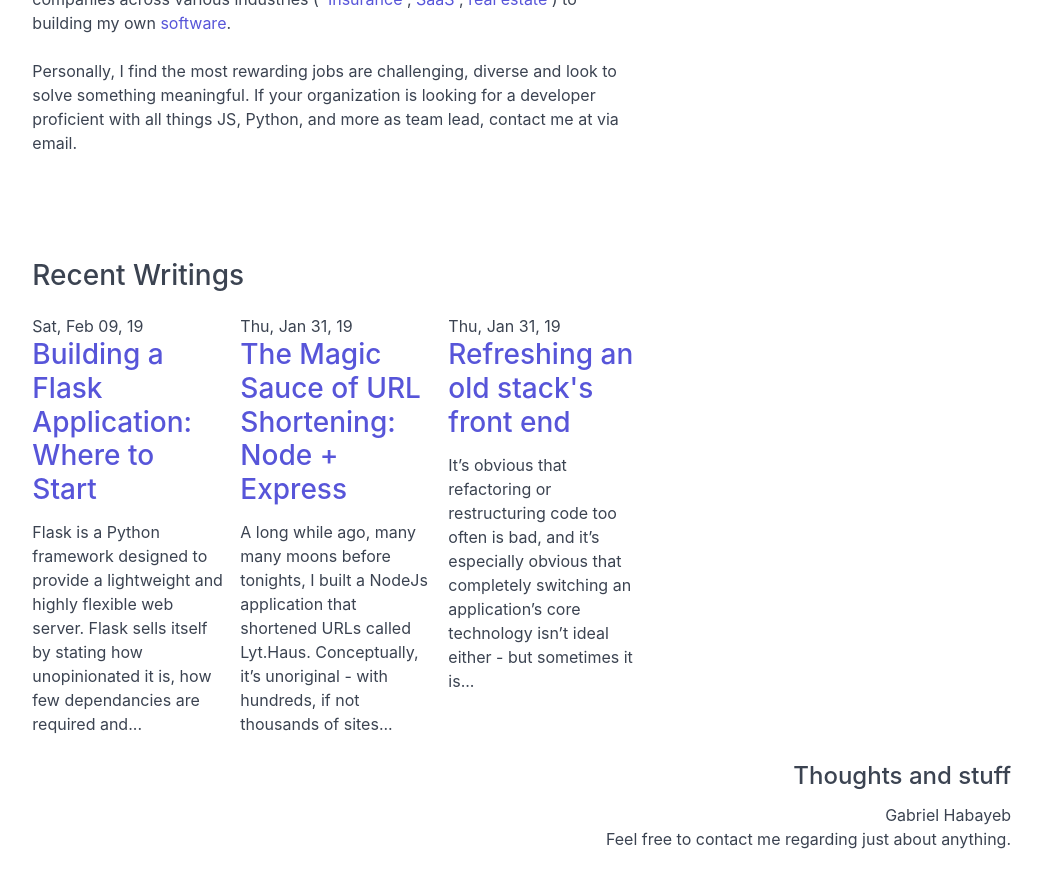
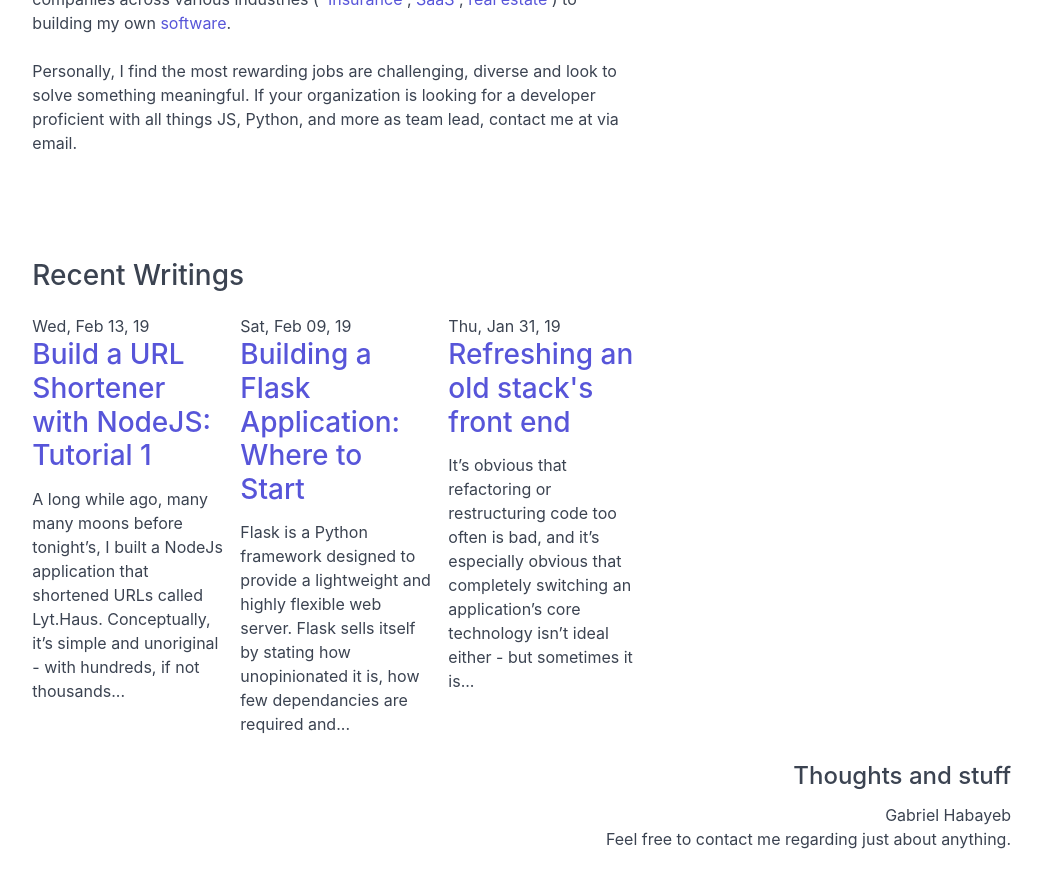
Before and after one commit to gabehab/gabehab.github.io, a Jekyll site: the page built from index.md, in a window 1280 px wide and 900 px high, scrolled down 754 px. Shown: the top 888 px of the window, without its empty margins (197-1239 px from the left). Built offline with Jekyll 4.4.1, drawn with Linux system fonts in a browser that asks for light colours; part of the change alters nothing that is shown.

Commit message:
Update 2019-02-13-nodejs-url-shortener-tutorial.md

```diff
--- a/_posts/2019-02-13-nodejs-url-shortener-tutorial.md
+++ b/_posts/2019-02-13-nodejs-url-shortener-tutorial.md
@@ -1,13 +1,43 @@
 ---
 layout: post
-title:  "The Magic Sauce of URL Shortening: Node + Express"
-date:   2019-01-31 11:10:48 -0800
+title:  "Build a URL Shortener with NodeJS: Tutorial 1"
+date:   2019-02-13 01:10:48 -0800
 categories: nodejs programming web-development code
 ---
 
 {:.first}
-A long while ago, many many moons before tonights, I built a [NodeJs](https://nodejs.org/en/) application that shortened URLs called [Lyt.Haus](https://lyt.haus). Conceptually, it's unoriginal - with hundreds, if not thousands of sites
-providing similar functionality. So why did I bother putting hours into it? Simply put, I wanted to be able to build a project that
-had a realistic goal that could be accomplished individually, and actually be used by me (and anyone else) in need of shortening some URLs.
+A long while ago, many many moons before tonight's, I built a [NodeJs](https://nodejs.org/en/) application that shortened URLs called [Lyt.Haus](https://lyt.haus). Conceptually, it's simple and unoriginal - with hundreds, if not thousands of sites
+providing similar functionality. So why did I bother putting the hours into it? Simply put, I wanted to be able to build a project that had a realistic goal that could be accomplished from scratch in a managable timeframe, and also be used by me (and anyone else) when finished.
 
-Looking back, I think it was a great use of time and allowed me to have tangable experience with a full JS stack (MEEN, Mongo, Express, EJS*, Node)
+Looking back, I think it was a great use of time and allowed me to get down and dirty with with a full JS stack (MEEN, Mongo, Express, EJS*, Node), while also providing tangable proof I could code. I'd recommend any beginner, novice or intermediate programmer looking for a portfolio booster to give it a shot.
+
+*EJS is a templating engine that I currently am refactoring to Vue
+
+## The Magic Sauce
+
+I'll skip over the boring part most authors include (the project setup and enviroment-specific stuff) and jump write into some good ol' code. But first, lets get our [bering's strait](https://en.wikipedia.org/wiki/Bering_Strait) (sea what I did there?) and look at a file overview.
+
+views \
+ -- index.ejs
+ -- accounts.ejs
+ .... etc ....
+
+routes \
+ -- index.js
+ -- accounts.js
+ -- users.js
+
+models \
+ -- users.js
+ -- urls.js
+
+app.js
+
+middleware \
+ -- permissions.js
+
+credentials \
+ -- secretstuff.js
+
+package.json
+... npm downloads, etc ...
```
